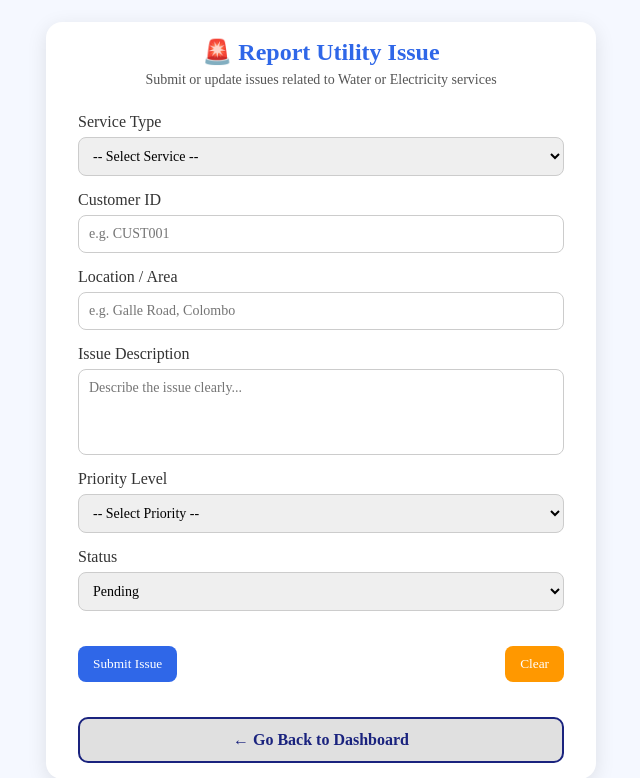
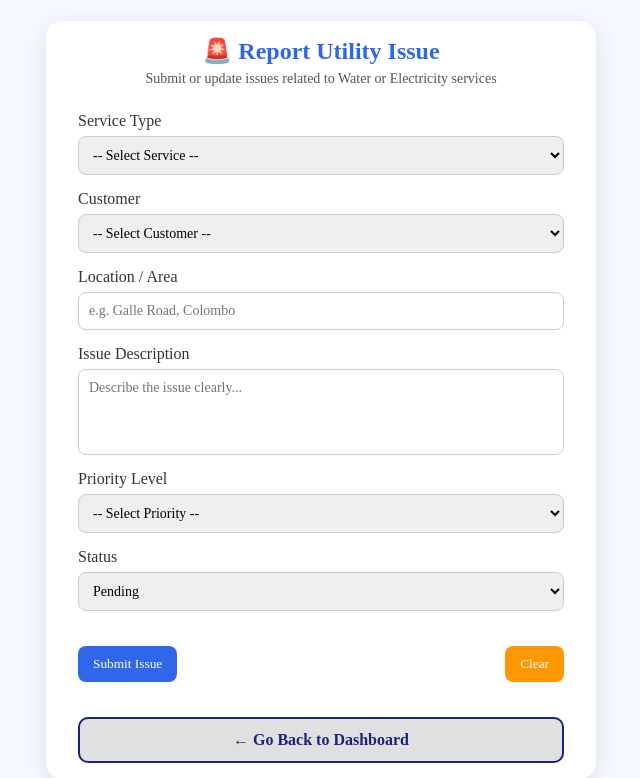
Before and after one commit to nmedussuriya/UtilitySystem, a PHP site: page /customer/Report_issefll.php in a window 1280 px wide. Shown: the top 778 px of the page, without its empty margins (319-959 px from the left). Run offline with PHP 8.4, Linux system fonts and the light colour scheme; tables that the repository leaves empty or names only in its code hold one stand-in row (values such as "Sample post"); data that the repository does not hold is empty; some libraries are stand-ins or nearby versions.

Commit message:
Update Report_issefll.php

```diff
--- a/customer/Report_issefll.php
+++ b/customer/Report_issefll.php
@@ -1,19 +1,16 @@
 <?php
 include('../backend/db_connection.php');
 
-try {
-    $conn = new PDO(
-        "sqlsrv:Server=$serverName;Database=$dbName",
-        "",
-        ""
-    );
-    $conn->setAttribute(PDO::ATTR_ERRMODE, PDO::ERRMODE_EXCEPTION);
-} catch (PDOException $e) {
-    die("Connection failed: " . $e->getMessage());
-}
-
 $success = "";
 $error   = "";
+
+// Fetch customers for the dropdown
+try {
+    $stmt = $conn->query("SELECT customer_id, user_id FROM Customer ORDER BY customer_id");
+    $customers = $stmt->fetchAll(PDO::FETCH_ASSOC);
+} catch (PDOException $e) {
+    die("Error fetching customers: " . $e->getMessage());
+}
 
 if ($_SERVER['REQUEST_METHOD'] === 'POST') {
 
@@ -24,6 +21,7 @@ if ($_SERVER['REQUEST_METHOD'] === 'POST') {
     $priority    = $_POST['priority']    ?? '';
     $status      = $_POST['status']      ?? 'pending';
 
+    // Validate required fields
     if (
         empty($service) ||
         empty($customer_id) ||
@@ -34,22 +32,33 @@ if ($_SERVER['REQUEST_METHOD'] === 'POST') {
         $error = "❌ Please fill in all required fields.";
     } else {
 
+        // Check if the customer exists
+        $check = $conn->prepare("SELECT * FROM Customer WHERE customer_id = ?");
+        $check->execute([$customer_id]);
+        if (!$check->fetch()) {
+            $error = "❌ Selected customer does not exist!";
+        } else {
+            // Insert into Issue table
             $sql = "INSERT INTO Issue
                     (service_type, customer_id, location, description, priority, status)
                     VALUES
                     (:service, :customer_id, :location, :description, :priority, :status)";
 
             $stmt = $conn->prepare($sql);
+            try {
                 $stmt->execute([
                     ':service'     => ucfirst($service),
                     ':customer_id' => $customer_id,
-            ':location'    => $location,
+                    ':location'    => ucfirst($location),
                     ':description' => $description,
                     ':priority'    => ucfirst($priority),
                     ':status'      => ucfirst($status)
                 ]);
-
                 $success = "✅ Issue submitted successfully!";
+            } catch (PDOException $e) {
+                $error = "❌ Failed to submit issue: " . $e->getMessage();
+            }
+        }
     }
 }
 ?>
@@ -84,14 +93,19 @@ if ($_SERVER['REQUEST_METHOD'] === 'POST') {
       <label for="service">Service Type</label>
       <select id="service" name="service" required>
         <option value="">-- Select Service --</option>
-        <option value="water">Water</option>
-        <option value="electricity">Electricity</option>
+        <option value="Water">Water</option>
+        <option value="Electricity">Electricity</option>
       </select>
     </div>
 
     <div class="form-group">
-      <label for="cust-id">Customer ID</label>
-      <input type="text" id="cust-id" name="cust_id" placeholder="e.g. CUST001" required>
+      <label for="cust-id">Customer</label>
+      <select id="cust-id" name="cust_id" required>
+        <option value="">-- Select Customer --</option>
+        <?php foreach($customers as $c): ?>
+            <option value="<?= $c['customer_id'] ?>">Customer ID: <?= $c['customer_id'] ?></option>
+        <?php endforeach; ?>
+      </select>
     </div>
 
     <div class="form-group">
@@ -109,30 +123,27 @@ if ($_SERVER['REQUEST_METHOD'] === 'POST') {
       <label for="priority">Priority Level</label>
       <select id="priority" name="priority" required>
         <option value="">-- Select Priority --</option>
-        <option value="low">Low</option>
-        <option value="medium">Medium</option>
-        <option value="high">High</option>
+        <option value="Low">Low</option>
+        <option value="Medium">Medium</option>
+        <option value="High">High</option>
       </select>
     </div>
 
     <div class="form-group">
       <label for="status">Status</label>
       <select id="status" name="status">
-        <option value="pending">Pending</option>
-        <option value="in-progress">In Progress</option>
-        <option value="resolved">Resolved</option>
+        <option value="Pending">Pending</option>
+        <option value="In-progress">In Progress</option>
+        <option value="Resolved">Resolved</option>
       </select>
     </div>
 
     <div class="button-row">
       <button type="submit" class="submit-btn">Submit Issue</button>
       <button type="reset" class="clear-btn">Clear</button>
-
     </div>
 
-      <a href="customer.php" class="btn-back">
-        ← Go Back to Dashboard
-      </a>
+    <a href="customer.php" class="btn-back">← Go Back to Dashboard</a>
   </form>
 </div>
 
```
Lines whose indentation alone changed are shown as unchanged.
